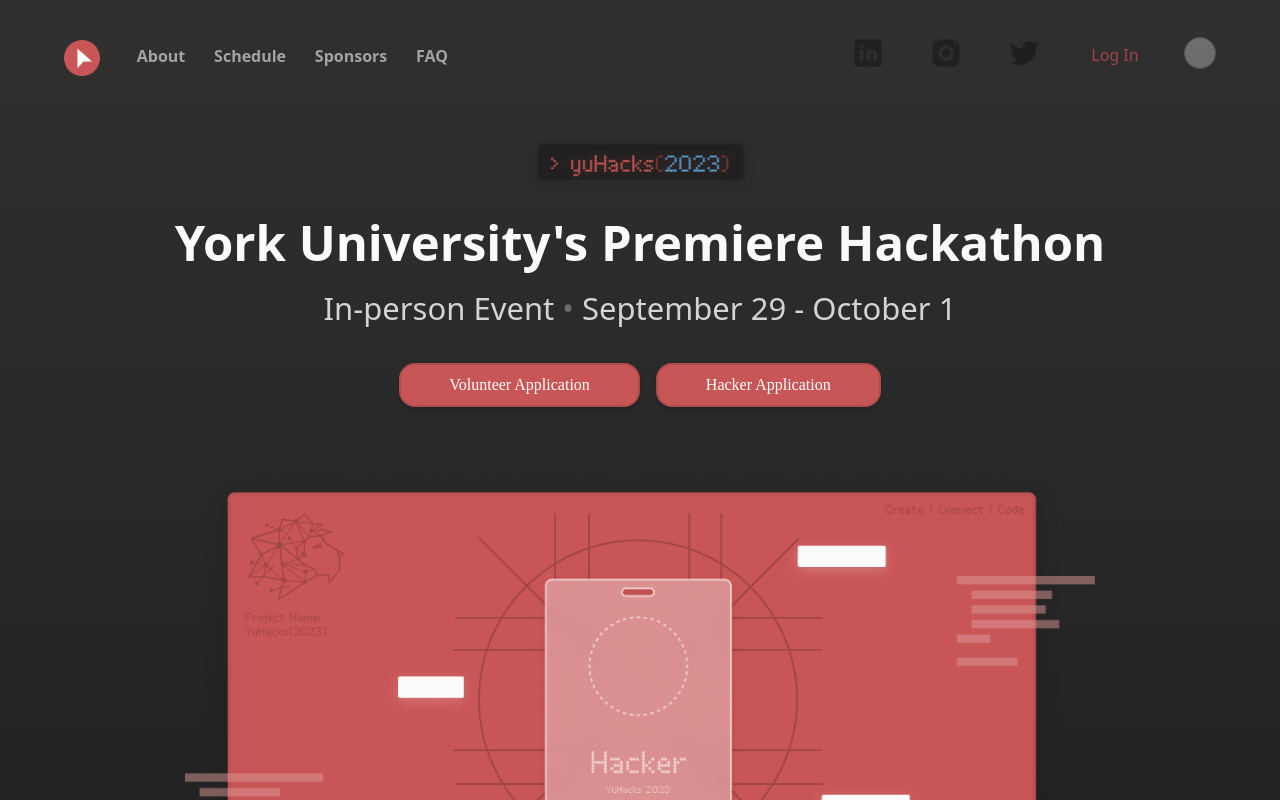
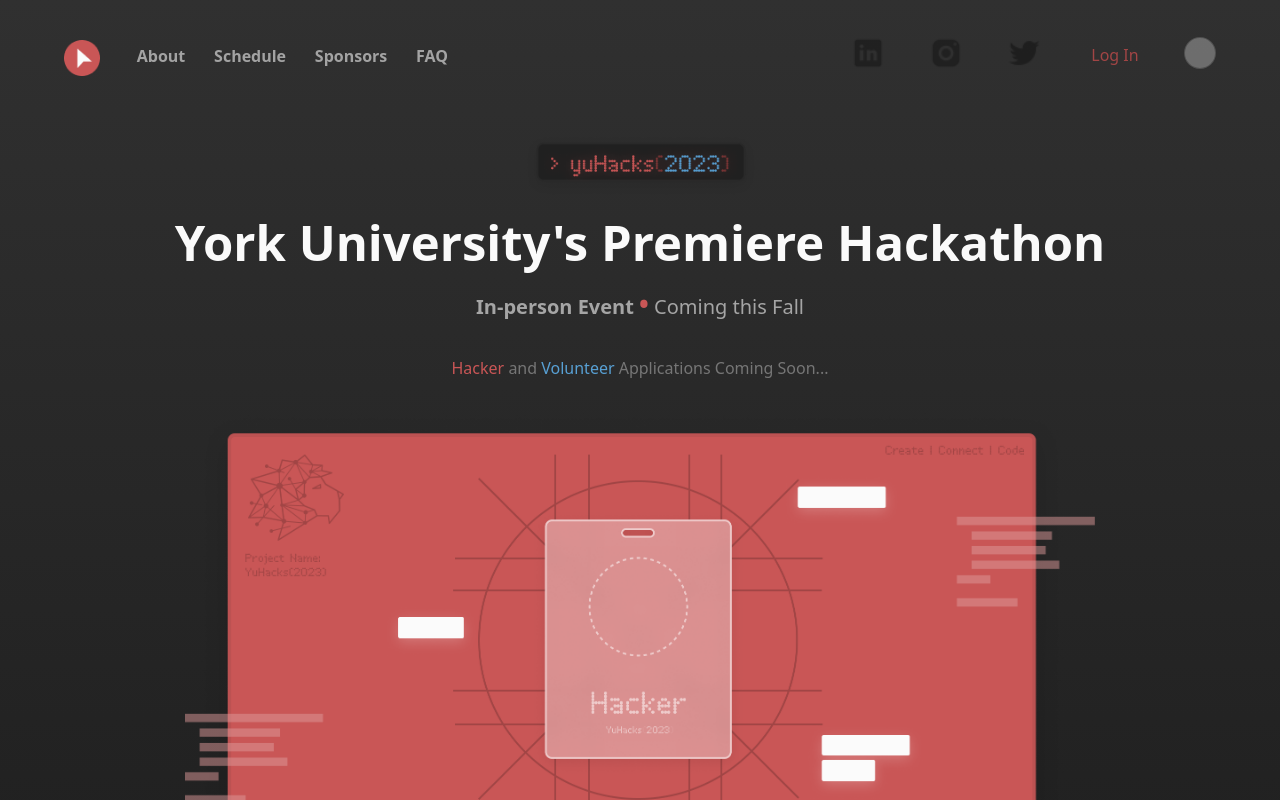
Before and after one commit to yu-hacks/yuHacks_client, a Next.js app: page / in a window 1280 px wide. Shown: the top 800 px of the page. Built offline with nearby package versions, Linux system fonts and the light colour scheme; a web font is replaced by a local one.

Commit message:
Fix Hero Section content

```diff
--- a/src/components/sections/HeroSection.tsx
+++ b/src/components/sections/HeroSection.tsx
@@ -1,58 +1,54 @@
-import React, { FC, useEffect, useState } from "react";
+import React, { FC } from "react";
 import Image from "next/image";
-import Link from "next/link";
-import Button from "@/components/common/Button.component";
-import Socials from "@/components/common/Socials.component";
-import Arrow from "@/public/images/navicon.png";
+
+// COMPONENTS
+// import validateToken, { getTokenFromStorage, setTokenInStorage } from '@/utils/token-auth'
+// import LoginRegistration from "@/components/common/LoginRegistration.component";
+// import Button from "@/components/common/Button.component";
+import Navbar from "./Navbar";
+
+// ASSETS
 import RedHackerCard from "@/public/images/RedCard.png";
 import Yuhacks2023 from "@/public/images/yuhacks2023.png";
-import LoginRegistration from "@/components/common/LoginRegistration.component";
-import Menu from "@/public/images/coming-soon-page/Menu.png";
-import validateToken, { getTokenFromStorage, setTokenInStorage } from '@/utils/token-auth'
-import Navbar from "./Navbar";
-
+// import Menu from "@/public/images/coming-soon-page/Menu.png";
 
 const HeroSection: FC = () => {
-
   return (
     <>
       <div className="RadicalBackground relative  w-full h-100vh bg-gradient-to-b from-[#303030] to-[#202020]	 ">
+        <Navbar />
 
-        <Navbar/>
+        {/* HERO CONTENT */}
         <div className="flex flex-col items-center justify-center mx-4">
           <Image src={Yuhacks2023} alt="My Image" width={237} height={44} />
-
           <div className="YorkUniversitySPremiereHackathon pt-4 text-center text-neutral-50 text-[39px] lg:text-[49px] sm:text-[39px] font-semibold leading-[54px]">
             York University&apos;s Premiere Hackathon
           </div>
           <div className="InPersonEventSeptember29October1 mx-8 pt-4 text-center  ">
-            <span className="text-stone-300 text-[20px] lg:text-[31px] sm:text-[20px] font-medium">
+            <span className="text-[#A5A5A5] text-[20px] font-semibold">
               In-person Event{" "}
             </span>
-            <span className="text-white text-opacity-30 text-[20px] lg:text-[31px] sm:text-[20px] font-normal">
-              •
-            </span>
-            <span className="text-stone-300 text-[20px] lg:text-[31px] sm:text-[20px] font-regular">
+            <span className="text-[#C95656] text-[26px] font-bold">•</span>
+            <span className="text-[#A5A5A5] text-[20px] font-regular">
               {" "}
-              September 29 - October 1
+              Coming this Fall
             </span>
           </div>
           <div className="mt-8 flex flex-col sm:flex-row lg:flex-row">
-            <div className="order-3 sm:order-1">
+            <span className="text-[#767676]"><span className="text-[#C95656]">Hacker</span> and <span className="text-[#58A0D4]">Volunteer</span> Applications Coming Soon...</span>
+            {/* <div className="order-3 sm:order-1">
               <Button name={"Volunteer Application"} />
             </div>
 
             <div className=" mt-0 lg:mx-2 md: mx-2 sm:mt-0 "></div>
             <div className="order-1 sm:order-3 mx-4">
               <Button name={"Hacker Application"} />
-            </div>
-
-            <div className="order-2 sm:order-2 mb-4 "></div>
+            </div> */}
           </div>
           <Image
-            className="mt-16 hidden sm:block"
+            className="mt-8 hidden sm:block"
             src={RedHackerCard}
-            alt="My Image"
+            alt="A translucent hacker nametag laying on top of a futuristic red cutting mat, with sci-fi-esque codeblocks and glowing labels surrounding it."
             width={910}
             height={469}
           />
```
